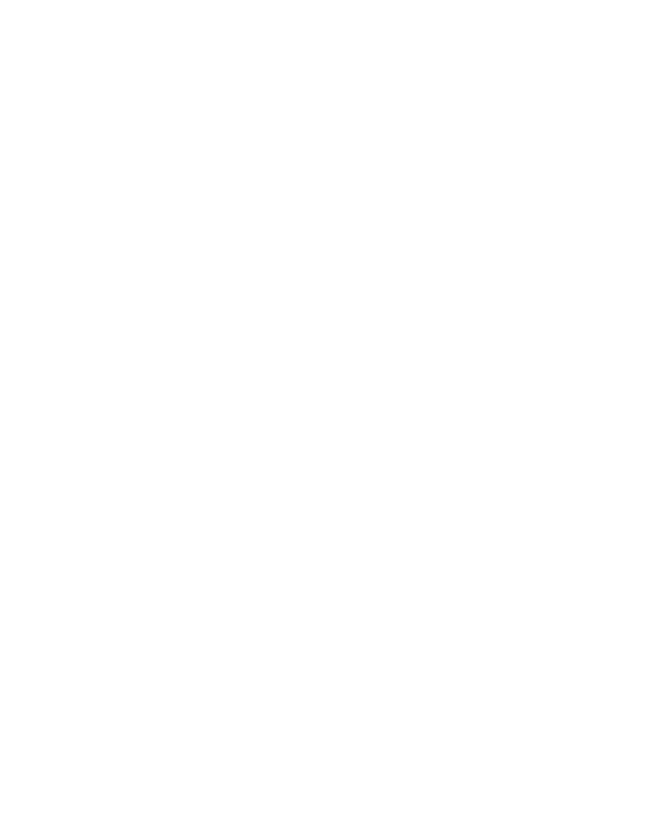
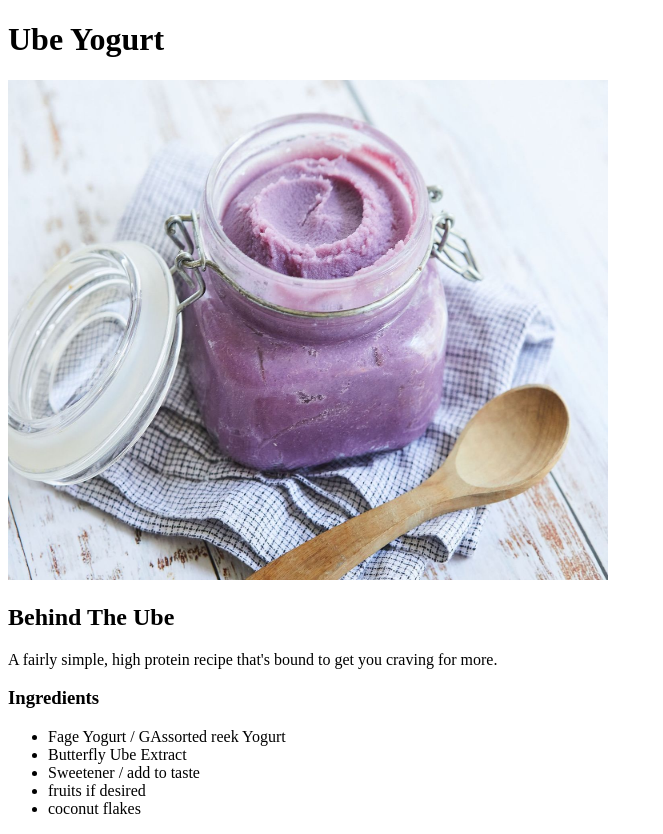
Before and after one commit to NoahBae/odin_recipes, a plain HTML site: page recipes/ubeYogurt.html in a window 1280 px wide. Shown: the whole page, without its empty margins (0-663 px from the left). Before the commit the page ends 800 px from the top, so only its background shows below. Drawn offline with Linux system fonts and the light colour scheme.

Commit message:
finish unordered list implementation of file and implement ube image relative path

```diff
--- a/recipes/ubeYogurt.html
+++ b/recipes/ubeYogurt.html
@@ -4,7 +4,22 @@
         <meta charset = "UTF-8">
         <title> Ube Yogurt | Odin Recipes </title>
     </head>
-    <body
+    <body>
+    <h1> Ube Yogurt </h1>
+    <img src = "./../images/ubeYogurt.jpg" height = 500 width = 600>
 
+    <h2> Behind The Ube </h2>
+
+    <p> A fairly simple, high protein recipe that's bound to get you craving for more.
+    </p>
+
+    <h3>Ingredients</h3>
+        <ul>
+            <li>Fage Yogurt / GAssorted reek Yogurt</li>
+            <li>Butterfly Ube Extract</li>
+            <li>Sweetener / add to taste</li>
+            <li>fruits if desired</li>
+            <li>coconut flakes</li>
+        </ul>
     </body>
 </html>
```
